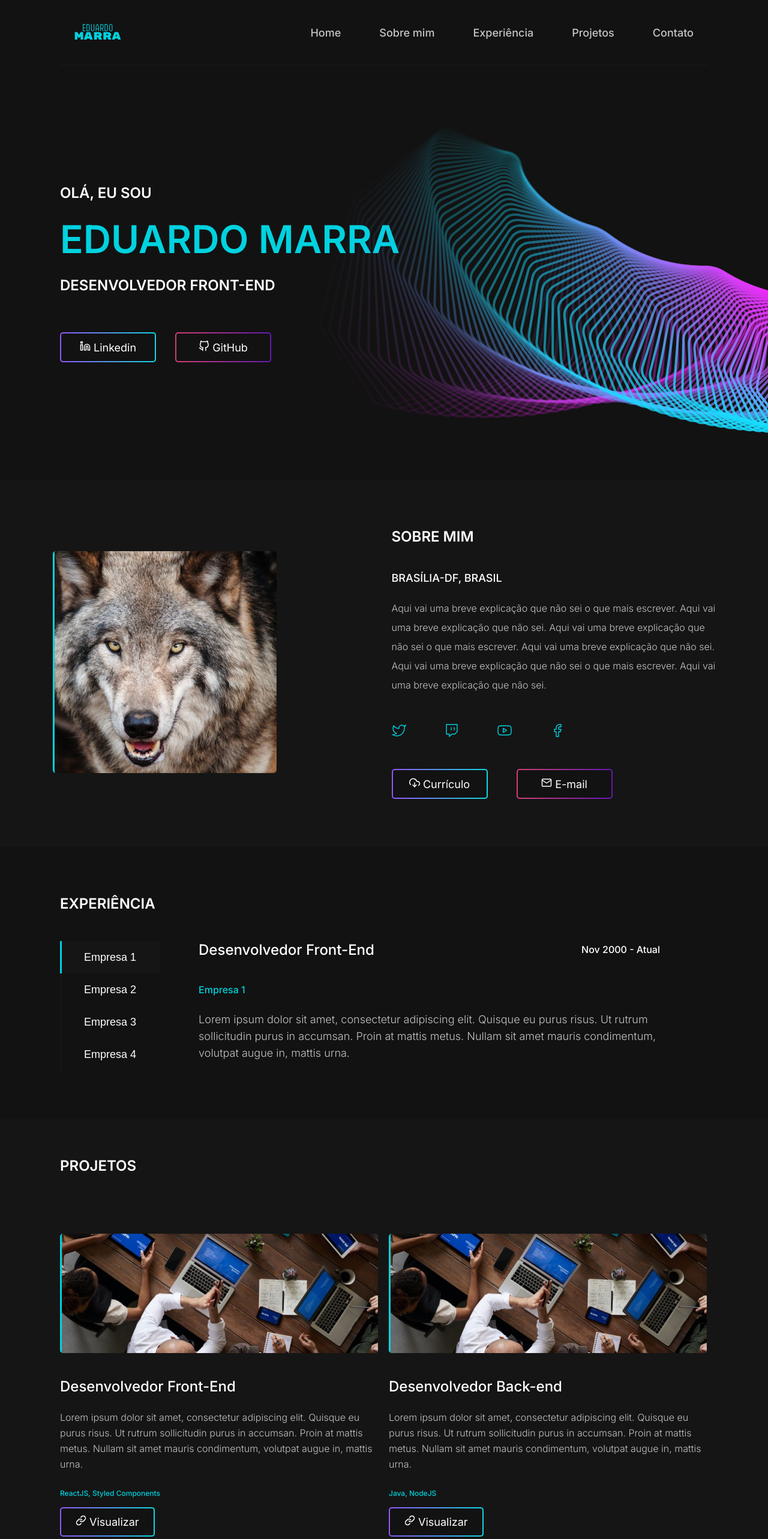
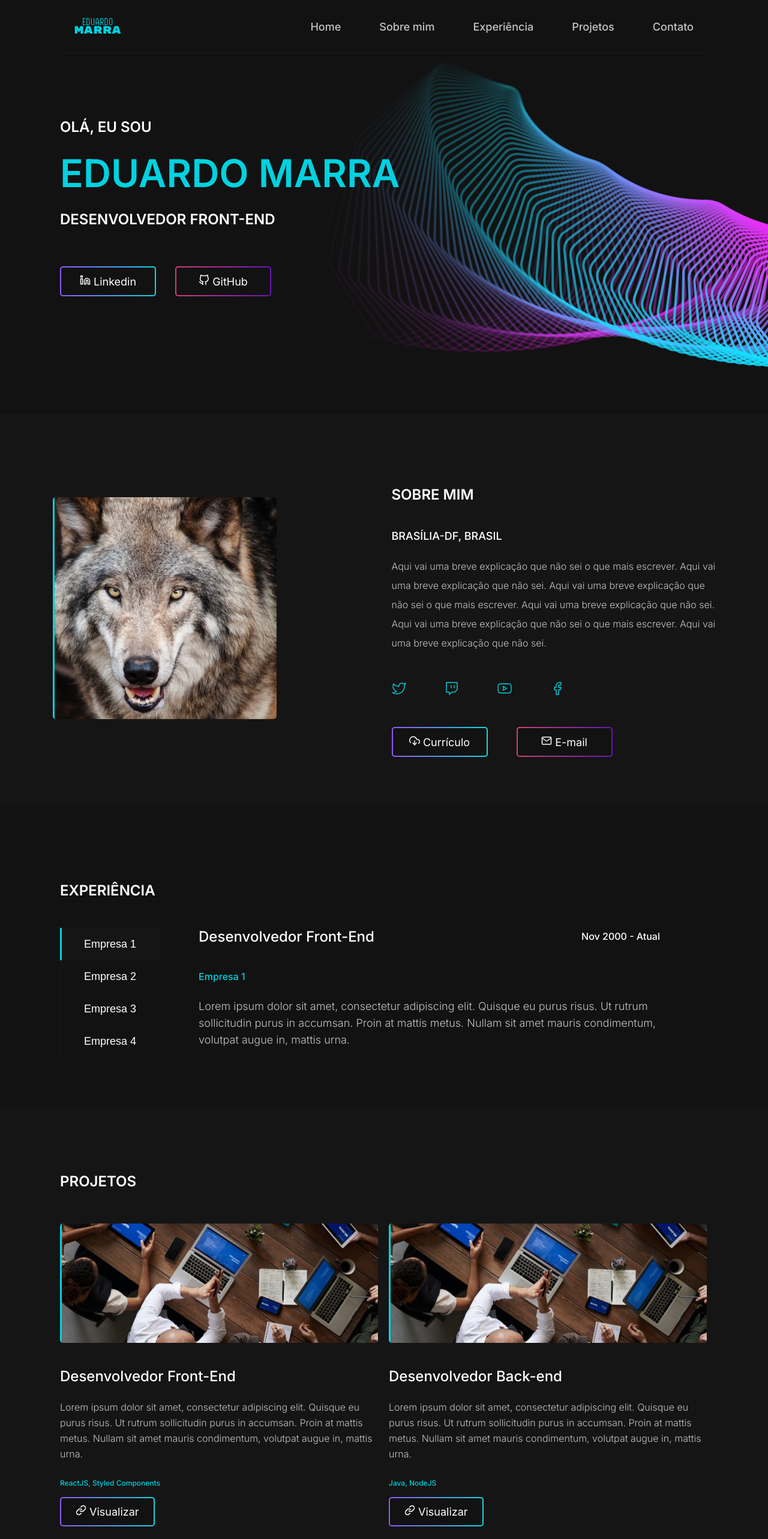
Before and after one commit to Eduardomarra/20-portfolio, a React (Create React App) app: page / in a window 1280 px wide. Shown: the top 2566 px of the page at 60% size. Built offline with nearby package versions, Linux system fonts and the light colour scheme.

Commit message:
feat: corrected element margin

```diff
--- a/src/components/Experiences/styles.ts
+++ b/src/components/Experiences/styles.ts
@@ -30,7 +30,7 @@ export const TitleExperience = styled.div`
             line-height: 2.9rem;
             text-transform: uppercase;
             color: ${theme.colors.light};
-            margin-bottom: ${theme.spacings.xlarge};
+            margin: ${theme.spacings.xlarge} 0 ${theme.spacings.xlarge} 0;
 
             @media screen and (max-width: 820px) {
                 font-weight: 500;
--- a/src/components/FormContact/styles.ts
+++ b/src/components/FormContact/styles.ts
@@ -41,9 +41,15 @@ export const Form = styled.div`
             font-size: ${theme.font.sizes.large};
             outline: none;
             margin-bottom: ${theme.spacings.xsmall};
+
             &::placeholder {
                 font-size: ${theme.font.sizes.large};
                 color: ${theme.colors.darken};
+                opacity: 0.5;
+            }
+
+            &:focus::placeholder {
+                opacity: 0;
             }
         }
 
@@ -62,6 +68,10 @@ export const Form = styled.div`
                 font-size: ${theme.font.sizes.large};
                 color: ${theme.colors.darken};
                 font-family: 'Inter';
+                opacity: 0.5;
+            }
+            &:focus::placeholder {
+                opacity: 0;
             }
         }
     `}
--- a/src/components/Header/index.tsx
+++ b/src/components/Header/index.tsx
@@ -6,6 +6,7 @@ import logo from '../../assets/logo.svg'
 
 export function Header() {
     return (
+        <>
             <Wrapper id="home">
                 <Content>
                     <Logo>
@@ -32,5 +33,6 @@ export function Header() {
                     </Navigation>
                 </Content>
             </Wrapper>
+        </>
     )
 }
--- a/src/components/Header/styles.ts
+++ b/src/components/Header/styles.ts
@@ -6,7 +6,11 @@ export const Wrapper = styled.div`
         align-items: center;
         justify-content: center;
         overflow: hidden;
-
+        position: fixed;
+        z-index: 99;
+        top: 0;
+        right: 0;
+        left: 0;
         background: ${theme.colors.dark};
     `}
 `
@@ -18,8 +22,9 @@ export const Content = styled.header`
         justify-content: space-between;
         width: ${theme.grid.container};
         position: relative;
-        height: 11rem;
+        height: 9rem;
         padding: 0 ${theme.spacings.small};
+        transition: all 0.3s;
 
         @media screen and (max-width: 820px) {
             width: 700px;
--- a/src/components/Profile/styles.ts
+++ b/src/components/Profile/styles.ts
@@ -43,7 +43,7 @@ export const Content = styled.div`
                 line-height: 2.9rem;
                 text-transform: uppercase;
                 color: ${theme.colors.light};
-                margin-bottom: 4rem;
+                margin: 4rem 0;
             }
             h3 {
                 font-weight: 500;
--- a/src/components/Project/styles.ts
+++ b/src/components/Project/styles.ts
@@ -17,7 +17,7 @@ export const Content = styled.div`
         display: grid;
         grid-template-columns: repeat(2, 1fr);
         gap: ${theme.spacings.xsmall};
-        margin: ${theme.spacings.xxlarge} 0;
+        margin: ${theme.spacings.xlarge} 0;
 
         @media screen and (max-width: 820px) {
             display: flex;
@@ -34,7 +34,8 @@ export const Content = styled.div`
             text-transform: uppercase;
             color: ${theme.colors.light};
             align-self: flex-start;
-            margin-bottom: -3rem;
+            margin-top: ${theme.spacings.xxlarge};
+            margin-bottom: -4rem;
         }
     `}
 `
--- a/src/styles/global.ts
+++ b/src/styles/global.ts
@@ -21,11 +21,9 @@ const GlobalStyles = createGlobalStyle`
             background: none;
             border: none;
         }
-
         ul {
             list-style: none;
         }
-
         a {
             text-decoration: none;
         }
```
Lines whose indentation alone changed are shown as unchanged.
